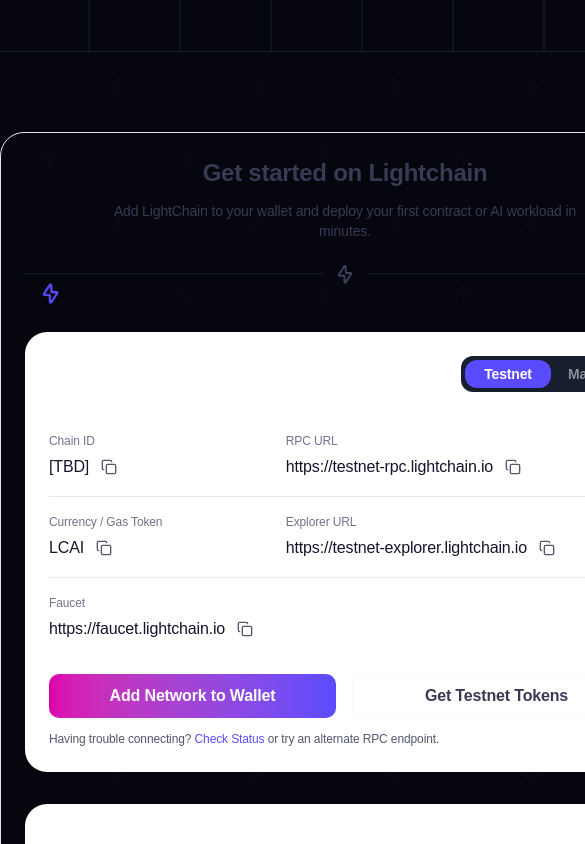
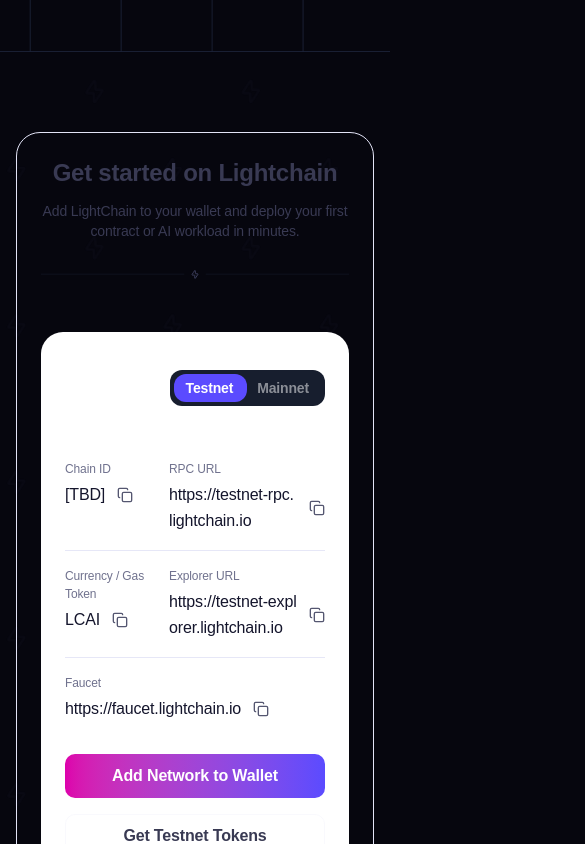
Before and after one commit to lightchain-protocol/lcai-dev-portal, a Next.js app in the folder apps/web/: page / in a window 390 px wide. Shown: the part 780-1624 px from the top of the page, 585 px wide, since content can reach past the window. Built offline with nearby package versions, Linux system fonts and the light colour scheme.

Commit message:
fix: responsive phase 1

```diff
--- a/apps/web/src/components/blocks/get-started/index.tsx
+++ b/apps/web/src/components/blocks/get-started/index.tsx
@@ -5,21 +5,23 @@
 export default function GetStartedSection() {
 	return (
 		<section className="flex flex-col items-center bg-[url('/images/bg-pattern.png')] bg-center bg-cover bg-no-repeat py-20 md:py-30 font-sans">
-			<div className="mx-auto max-w-[1100px] w-full rounded-[24px] border border-border-slate-medium p-6 md:p-12 h-full">
-				<h2 className="mb-3 text-center font-semibold text-content-slate-medium text-2xl md:text-3xl">
-					Get started on Lightchain
-				</h2>
-				<p className="type-body-l mx-auto max-w-[480px] text-center text-content-slate-medium text-sm md:text-base">
+			<div className="container">
+				<div className="mx-auto max-w-[1100px] w-full rounded-[24px] border border-border-slate-medium p-6 md:p-12 h-full">
+					<h2 className="mb-3 text-center font-semibold text-content-slate-medium text-2xl md:text-3xl">
+						Get started on Lightchain
+					</h2>
+					<p className="type-body-l mx-auto max-w-[480px] text-center text-content-slate-medium text-sm md:text-base">
 					Add LightChain to your wallet and deploy your first contract or AI
 					workload in minutes.
 				</p>
-				<Divider className="mx-auto mt-6 mb-8" />
+				<Divider className="mx-auto mt-6 mb-8 max-w-full" />
 
 				<div className="grid w-full grid-cols-1 md:grid-cols-2 gap-8 md:gap-4 lg:gap-12 pt-4">
 					<NetworkSpecs />
 					<DeploymentGuides />
 				</div>
 			</div>
+			</div>
 		</section>
 	);
 }
--- a/apps/web/src/index.css
+++ b/apps/web/src/index.css
@@ -266,10 +266,6 @@
 	html {
 		@apply font-sans;
 	}
-	img {
-		display: block;
-		max-width: 100%;
-	}
 
 	h1, .heading-1 {
 		font-size: var(--font-size-h1);
@@ -330,6 +326,7 @@
 	.container {
 		width: 100%;
 		margin-inline: auto;
+		padding-inline: 1rem;
 	}
 
 	@media (min-width: 96rem) {
```
